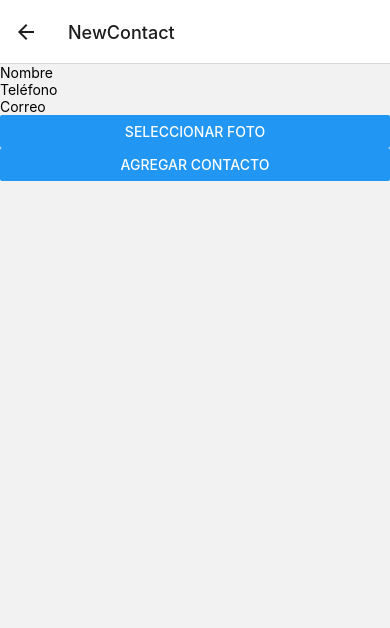
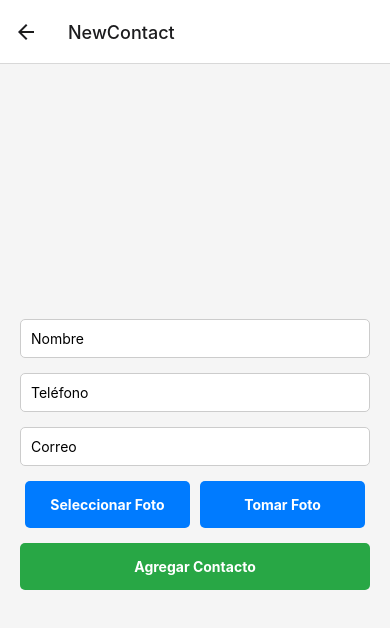
Before and after one commit to ElverTunubala/Add-contacts, a React Native app: screen /NewContact in a window 390 px wide. Shown: the top 628 px of the page. Built offline with nearby package versions, Linux system fonts and the light colour scheme.

Commit message:
feat: add update contacts functionality

```diff
--- a/package.json
+++ b/package.json
@@ -22,6 +22,7 @@
     "react-native-image-picker": "^7.1.2",
     "react-native-safe-area-context": "^4.11.1",
     "react-native-screens": "^3.34.0",
+    "react-native-sweet-alert": "^3.5.0",
     "react-native-vector-icons": "^10.2.0",
     "uuid": "^10.0.0"
   },
--- a/src/hooks/useContacts.ts
+++ b/src/hooks/useContacts.ts
@@ -10,6 +10,7 @@ export const useContacts = () => {
   const loadContacts = async () => {
     try {
       const data = await AsyncStorage.getItem('contacts');
+      console.log('Datos recuperados de AsyncStorage:', data);
       if (data) setContacts(JSON.parse(data));
     } catch (error) {
       console.error('Error al cargar contactos:', error);
@@ -17,29 +18,41 @@ export const useContacts = () => {
   };
 
   const addContact = async (contact: Omit<Contact, 'id'>) => {
-
+    try {
       const newContact = { ...contact, id: uuidv4() };
       const updatedContacts = [...contacts, newContact];
       console.log('Contactos actualizados:', updatedContacts);
 
       setContacts(updatedContacts);
       await AsyncStorage.setItem('contacts', JSON.stringify(updatedContacts));
+      console.log('Datos guardados en AsyncStorage:', JSON.stringify(updatedContacts));
+    } catch (error) {
+      console.error('Error al agregar contacto:', error);
+    }
   };
 
   const updateContact = async (id: string, updatedData: Partial<Contact>) => {
+    try {
       const updatedContacts = contacts.map(contact =>
         contact.id === id ? { ...contact, ...updatedData } : contact
       );
       setContacts(updatedContacts);
       await AsyncStorage.setItem('contacts', JSON.stringify(updatedContacts));
+    } catch (error) {
+      console.error('Error al actualizar contacto:', error);
+    }
   };
 
   const deleteContact = async (id: string) => {
+    try {
       const filteredContacts = contacts.filter(contact => contact.id !== id);
       setContacts(filteredContacts);
       await AsyncStorage.setItem('contacts', JSON.stringify(filteredContacts));
+    } catch (error) {
+      console.error('Error al eliminar contacto:', error);
+    }
   };
-  //importante para cargar los contactos
+
   useEffect(() => {
     loadContacts();
   }, []);
--- a/src/screens/ContactDetailsScreen.tsx
+++ b/src/screens/ContactDetailsScreen.tsx
@@ -1,17 +1,13 @@
-import React from 'react';
-import { View, Text, Button, Image, StyleSheet, Alert } from 'react-native';
+import React, { useState } from 'react';
+import { View, Text, Button, Image, StyleSheet, Alert, TextInput, Modal, TouchableOpacity } from 'react-native';
 import { RouteProp, useNavigation } from '@react-navigation/native';
-import { Contact } from '../interfaces/Contact';
 import { useContacts } from '../hooks/useContacts';
 import { RootStackParamList } from '../navigation/AppNavigator';
 import { NativeStackNavigationProp } from '@react-navigation/native-stack';
+import Icon from 'react-native-vector-icons/Ionicons';
 
 type ContactDetailsScreenRouteProp = RouteProp<RootStackParamList, 'ContactDetails'>;
-
-type ContactDetailsScreenNavigationProp = NativeStackNavigationProp<
-  RootStackParamList,
-  'ContactDetails'
->;
+type ContactDetailsScreenNavigationProp = NativeStackNavigationProp<RootStackParamList, 'ContactDetails'>;
 
 interface ContactDetailsScreenProps {
   route: ContactDetailsScreenRouteProp;
@@ -20,8 +16,14 @@ interface ContactDetailsScreenProps {
 
 const ContactDetailsScreen: React.FC<ContactDetailsScreenProps> = ({ route }) => {
   const { contact } = route.params;
-  const { deleteContact } = useContacts();
+  const { deleteContact, updateContact } = useContacts();
   const navigation = useNavigation();
+
+  // State para el modal y campos de actualización
+  const [modalVisible, setModalVisible] = useState(false);
+  const [name, setName] = useState(contact.name);
+  const [phone, setPhone] = useState(contact.phone);
+  const [email, setEmail] = useState(contact.email);
 
   const handleDelete = () => {
     Alert.alert('Eliminar Contacto', '¿Estás seguro?', [
@@ -37,13 +39,62 @@ const ContactDetailsScreen: React.FC<ContactDetailsScreenProps> = ({ route }) =>
     ]);
   };
 
+  const handleUpdate = () => {
+    const updatedData = { name, phone, email };
+    updateContact(contact.id, updatedData);
+    setModalVisible(false);
+    navigation.goBack();
+  };
+
   return (
     <View style={styles.container}>
       <Image source={{ uri: contact.photo || 'https://via.placeholder.com/100' }} style={styles.image} />
       <Text style={styles.name}>{contact.name}</Text>
       <Text style={styles.phone}>{contact.phone}</Text>
-      <Text style={styles.email}>{contact.email}</Text>
+      <Text style={styles.email}>{contact.email}</Text >
       <Button title="Eliminar" onPress={handleDelete} />
+      <Icon name="accessibility-outline" />;
+
+      {/* Botón para abrir el modal */}
+      <TouchableOpacity onPress={() => setModalVisible(true)}>
+        <Text style={styles.openModalText}>Actualizar Contacto</Text>
+      </TouchableOpacity>
+
+      {/* Modal para actualizar contacto */}
+      <Modal
+        animationType="slide"
+        transparent={true}
+        visible={modalVisible}
+        onRequestClose={() => setModalVisible(false)}
+      >
+        <View style={styles.modalContainer}>
+          <View style={styles.modalContent}>
+            <Text style={styles.modalTitle}>Actualizar Contacto</Text>
+            <TextInput
+              style={styles.input}
+              value={name}
+              onChangeText={setName}
+              placeholder="Nombre"
+            />
+            <TextInput
+              style={styles.input}
+              value={phone}
+              onChangeText={setPhone}
+              placeholder="Teléfono"
+              keyboardType="phone-pad"
+            />
+            <TextInput
+              style={styles.input}
+              value={email}
+              onChangeText={setEmail}
+              placeholder="Correo"
+              keyboardType="email-address"
+            />
+            <Button title="Actualizar" onPress={handleUpdate} />
+            <Button title="Cerrar" onPress={() => setModalVisible(false)} color="gray" />
+          </View>
+        </View>
+      </Modal>
     </View>
   );
 };
@@ -75,6 +126,36 @@ const styles = StyleSheet.create({
     color: 'gray',
     marginBottom: 20,
   },
+  openModalText: {
+    color: 'blue',
+    marginTop: 10,
+    textDecorationLine: 'underline',
+  },
+  modalContainer: {
+    flex: 1,
+    alignItems: 'center',
+    backgroundColor: 'rgba(0, 0, 0, 0.5)',
+  },
+  modalContent: {
+    width: '80%',
+    backgroundColor: 'white',
+    borderRadius: 10,
+    padding: 20,
+    alignItems: 'center',
+  },
+  modalTitle: {
+    fontSize: 20,
+    fontWeight: 'bold',
+    marginBottom: 15,
+  },
+  input: {
+    width: '100%',
+    borderWidth: 1,
+    borderColor: 'gray',
+    padding: 10,
+    marginBottom: 10,
+    borderRadius: 5,
+  },
 });
 
 export default ContactDetailsScreen;
--- a/src/screens/NewContactScreen.tsx
+++ b/src/screens/NewContactScreen.tsx
@@ -1,11 +1,10 @@
 import React, { useState } from 'react';
-import { View, TextInput, Button, Image } from 'react-native';
+import { View, TextInput, Button, Image, StyleSheet, TouchableOpacity, Text } from 'react-native';
 import { useContacts } from '../hooks/useContacts';
-import { pickImageFromLibrary } from '../utils/ImagePickerHelper';
+import { launchImageLibrary, launchCamera } from 'react-native-image-picker';
 import { NativeStackNavigationProp } from '@react-navigation/native-stack';
 import { RootStackParamList } from '../navigation/AppNavigator';
 
-// Definimos el tipo de navegación para esta pantalla
 type NewContactScreenNavigationProp = NativeStackNavigationProp<
   RootStackParamList,
   'NewContact'
@@ -24,33 +23,120 @@ const NewContactScreen: React.FC<NewContactScreenProps> = ({ navigation }) => {
 
   const handleAddContact = () => {
     if (name && phone && email) {
-      console.log('Agregando contacto:', { name, phone, email, photo });
       addContact({ name, phone, email, photo });
       navigation.goBack();
-    }
-    else {
+    } else {
       console.warn('Por favor completa todos los campos.');
     }
-
   };
 
-  const selectImage = async () => {
-    const result = await pickImageFromLibrary();
+  const selectImageFromLibrary = async () => {
+    const result = await launchImageLibrary({ mediaType: 'photo' });
+    if (result.assets && result.assets.length > 0) {
+      setPhoto(result.assets[0].uri);
+    }
+  };
+
+  const takePhoto = async () => {
+    const result = await launchCamera({ mediaType: 'photo' });
     if (result.assets && result.assets.length > 0) {
       setPhoto(result.assets[0].uri);
     }
   };
 
   return (
-    <View>
-      <TextInput placeholder="Nombre" value={name} onChangeText={setName} />
-      <TextInput placeholder="Teléfono" value={phone} onChangeText={setPhone} keyboardType="phone-pad" />
-      <TextInput placeholder="Correo" value={email} onChangeText={setEmail} keyboardType="email-address" />
-      <Button title="Seleccionar Foto" onPress={selectImage} />
-      {photo && <Image source={{ uri: photo }} style={{ width: 100, height: 100 }} />}
-      <Button title="Agregar Contacto" onPress={handleAddContact} />
+    <View style={styles.container}>
+      <TextInput
+        style={styles.input}
+        placeholder="Nombre"
+        value={name}
+        onChangeText={setName}
+      />
+      <TextInput
+        style={styles.input}
+        placeholder="Teléfono"
+        value={phone}
+        onChangeText={setPhone}
+        keyboardType="phone-pad"
+      />
+      <TextInput
+        style={styles.input}
+        placeholder="Correo"
+        value={email}
+        onChangeText={setEmail}
+        keyboardType="email-address"
+      />
+
+      <View style={styles.buttonContainer}>
+        <TouchableOpacity style={styles.button} onPress={selectImageFromLibrary}>
+          <Text style={styles.buttonText}>Seleccionar Foto</Text>
+        </TouchableOpacity>
+        <TouchableOpacity style={styles.button} onPress={takePhoto}>
+          <Text style={styles.buttonText}>Tomar Foto</Text>
+        </TouchableOpacity>
+      </View>
+
+      {photo && <Image source={{ uri: photo }} style={styles.image} />}
+
+      <TouchableOpacity style={styles.addButton} onPress={handleAddContact}>
+        <Text style={styles.addButtonText}>Agregar Contacto</Text>
+      </TouchableOpacity>
     </View>
   );
 };
 
+const styles = StyleSheet.create({
+  container: {
+    flex: 1,
+    alignItems: 'center',
+    justifyContent: 'center',
+    padding: 20,
+    backgroundColor: '#f5f5f5',
+  },
+  input: {
+    width: '100%',
+    borderWidth: 1,
+    borderColor: '#ccc',
+    borderRadius: 5,
+    padding: 10,
+    marginBottom: 15,
+    backgroundColor: '#fff',
+  },
+  buttonContainer: {
+    flexDirection: 'row',
+    justifyContent: 'space-between',
+    width: '100%',
+    marginBottom: 15,
+  },
+  button: {
+    flex: 1,
+    marginHorizontal: 5,
+    backgroundColor: '#007BFF',
+    borderRadius: 5,
+    padding: 15,
+    alignItems: 'center',
+  },
+  buttonText: {
+    color: '#fff',
+    fontWeight: 'bold',
+  },
+  image: {
+    width: 100,
+    height: 100,
+    marginBottom: 15,
+    borderRadius: 10,
+  },
+  addButton: {
+    backgroundColor: '#28a745',
+    borderRadius: 5,
+    padding: 15,
+    alignItems: 'center',
+    width: '100%',
+  },
+  addButtonText: {
+    color: '#fff',
+    fontWeight: 'bold',
+  },
+});
+
 export default NewContactScreen;
```
Also changed, not shown: 1 other file (tests, documents, lock files or other folders). Lines whose indentation alone changed are shown as unchanged.
